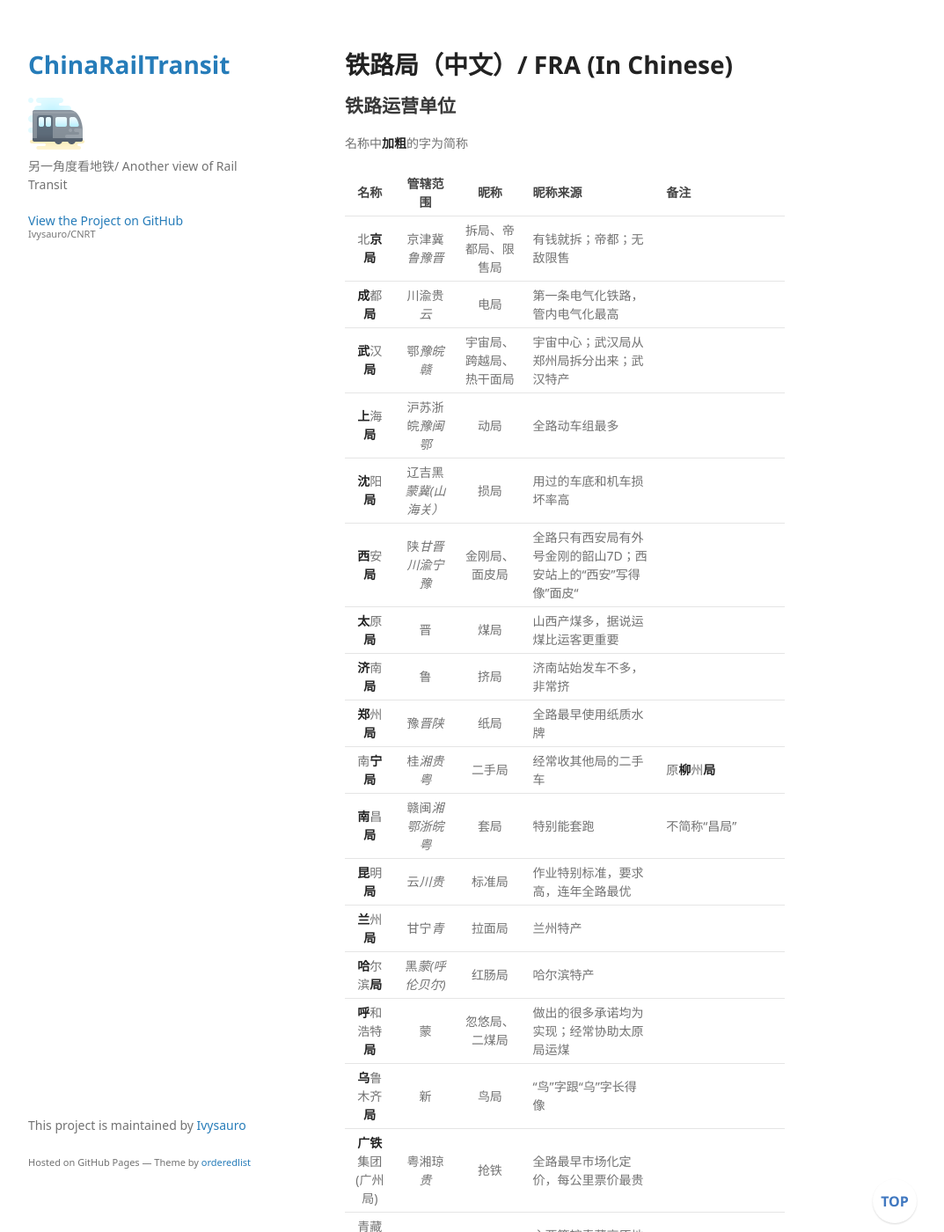
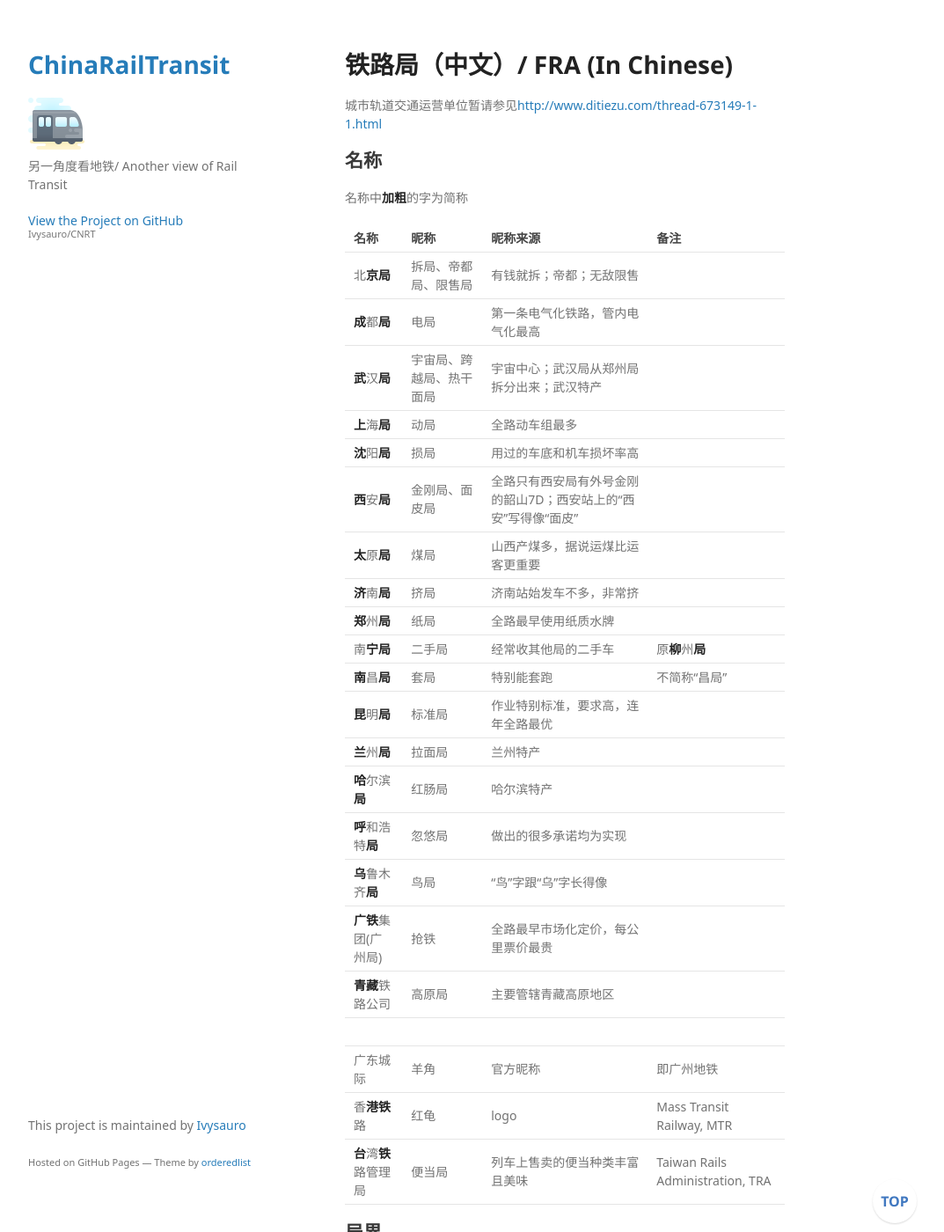
Before and after one commit to Ivysauro/CNRT, a Jekyll site: the page built from data/FRA.md, in a window 1280 px wide and 1400 px high. Shown: the whole window at 88% size, without its empty margins (178-1251 px from the left). Built offline with Jekyll 4.4.1, drawn with Linux system fonts in a browser that asks for light colours; some web fonts are replaced; our own code applies the rules of GitHub Pages for plain Markdown files; a script that is not in the unit is left out; some of the changed text lies outside the part shown.

Commit message:
🍇调整结构

```diff
--- a/data/FRA.md
+++ b/data/FRA.md
@@ -1,37 +1,37 @@
 # 铁路局（中文）/ FRA (In Chinese)
 
-## 铁路运营单位
+城市轨道交通运营单位暂请参见<http://www.ditiezu.com/thread-673149-1-1.html>
+
+## 名称
 
 名称中**加粗**的字为简称
 
-| 名称 | 管辖范围 | 昵称 | 昵称来源 | 备注 |
-| :-: | :-: | :-: | :- | :- |
-| 北**京局** | 京津冀*鲁豫晋* | 拆局、帝都局、限售局 | 有钱就拆；帝都；无敌限售 |
-| **成**都**局** | 川渝贵*云* | 电局 | 第一条电气化铁路，管内电气化最高 |
-| **武**汉**局** | 鄂*豫皖赣* | 宇宙局、跨越局、热干面局 | 宇宙中心；武汉局从郑州局拆分出来；武汉特产 |
-| **上**海**局** | 沪苏浙皖*豫闽鄂* | 动局 | 全路动车组最多 |
-| **沈**阳**局** | 辽吉黑*蒙冀(山海关）* | 损局 | 用过的车底和机车损坏率高 |
-| **西**安**局** | 陕*甘晋川渝宁豫* | 金刚局、面皮局 | 全路只有西安局有外号金刚的韶山7D；西安站上的“西安”写得像”面皮“ |
-| **太**原**局** | 晋 | 煤局 | 山西产煤多，据说运煤比运客更重要 |
-| **济**南**局** | 鲁 | 挤局 | 济南站始发车不多，非常挤 |
-| **郑**州**局** | 豫*晋陕* | 纸局 | 全路最早使用纸质水牌 |
-| 南**宁局** | 桂*湘贵粤* | 二手局 | 经常收其他局的二手车 | 原**柳**州**局** |
-| **南**昌**局** | 赣闽*湘鄂浙皖粤* | 套局 | 特别能套跑 | 不简称“昌局” |
-| **昆**明**局** | 云*川贵* | 标准局 | 作业特别标准，要求高，连年全路最优 |
-| **兰**州**局** | 甘宁*青* | 拉面局 | 兰州特产 |
-| **哈**尔滨**局** | 黑*蒙(呼伦贝尔)* | 红肠局 | 哈尔滨特产 |
-| **呼**和浩特**局** | 蒙 |忽悠局、二煤局 | 做出的很多承诺均为实现；经常协助太原局运煤 |
-| **乌**鲁木齐**局** | 新 | 鸟局 | “鸟”字跟“乌”字长得像 |
-| **广铁**集团(广州局) | 粤湘琼*贵* | 抢铁 | 全路最早市场化定价，每公里票价最贵 |
-| 青藏铁路公司 | 青藏 | 高原局 | 主要管辖青藏高原地区 |
-| |
-| 广东城际 | 珠三角城际 | 羊角 | 官方昵称 | 即广州地铁 |
-| 香**港铁**路 | 香港 | 红龟 | logo | Mass Transit Railway, MTR |
-| **台**湾**铁**路管理局 | 台湾 | 便当局 | 列车上售卖的便当种类丰富且美味 | Taiwan Rails Administration, TRA |
+| 名称 | 昵称 | 昵称来源 | 备注 |
+|---|---|---|---|
+| 北**京局** | 拆局、帝都局、限售局 | 有钱就拆；帝都；无敌限售 |  |
+| **成**都**局** | 电局 | 第一条电气化铁路，管内电气化最高 |  |
+| **武**汉**局** | 宇宙局、跨越局、热干面局 | 宇宙中心；武汉局从郑州局拆分出来；武汉特产 |  |
+| **上**海**局** | 动局 | 全路动车组最多 |  |
+| **沈**阳**局** | 损局 | 用过的车底和机车损坏率高 |  |
+| **西**安**局** | 金刚局、面皮局 | 全路只有西安局有外号金刚的韶山7D；西安站上的“西安”写得像“面皮” |  |
+| **太**原**局** | 煤局 | 山西产煤多，据说运煤比运客更重要 |  |
+| **济**南**局** | 挤局 | 济南站始发车不多，非常挤 |  |
+| **郑**州**局** | 纸局 | 全路最早使用纸质水牌 |  |
+| 南**宁局** | 二手局 | 经常收其他局的二手车 | 原**柳**州**局** |
+| **南**昌**局** | 套局 | 特别能套跑 | 不简称“昌局” |
+| **昆**明**局** | 标准局 | 作业特别标准，要求高，连年全路最优 |  |
+| **兰**州**局** | 拉面局 | 兰州特产 |  |
+| **哈**尔滨**局** | 红肠局 | 哈尔滨特产 |  |
+| **呼**和浩特**局** | 忽悠局 | 做出的很多承诺均为实现 |  |
+| **乌**鲁木齐**局** | 鸟局 | “鸟”字跟“乌”字长得像 |  |
+| **广铁**集团(广州局) | 抢铁 | 全路最早市场化定价，每公里票价最贵 |  |
+| **青藏**铁路公司 | 高原局 | 主要管辖青藏高原地区 |  |
+|  |  |  |  |
+| 广东城际 | 羊角 | 官方昵称 | 即广州地铁 |
+| 香**港铁**路 | 红龟 | logo | Mass Transit Railway, MTR |
+| **台**湾**铁**路管理局 | 便当局 | 列车上售卖的便当种类丰富且美味 | Taiwan Rails Administration, TRA |
 
-## 城市轨道交通运营单位
-
-暂请参见<http://www.ditiezu.com/thread-673149-1-1.html>
+## 局界
 
 ## 参考资料/ References
 - <https://www.zhihu.com/question/56779515>
```
